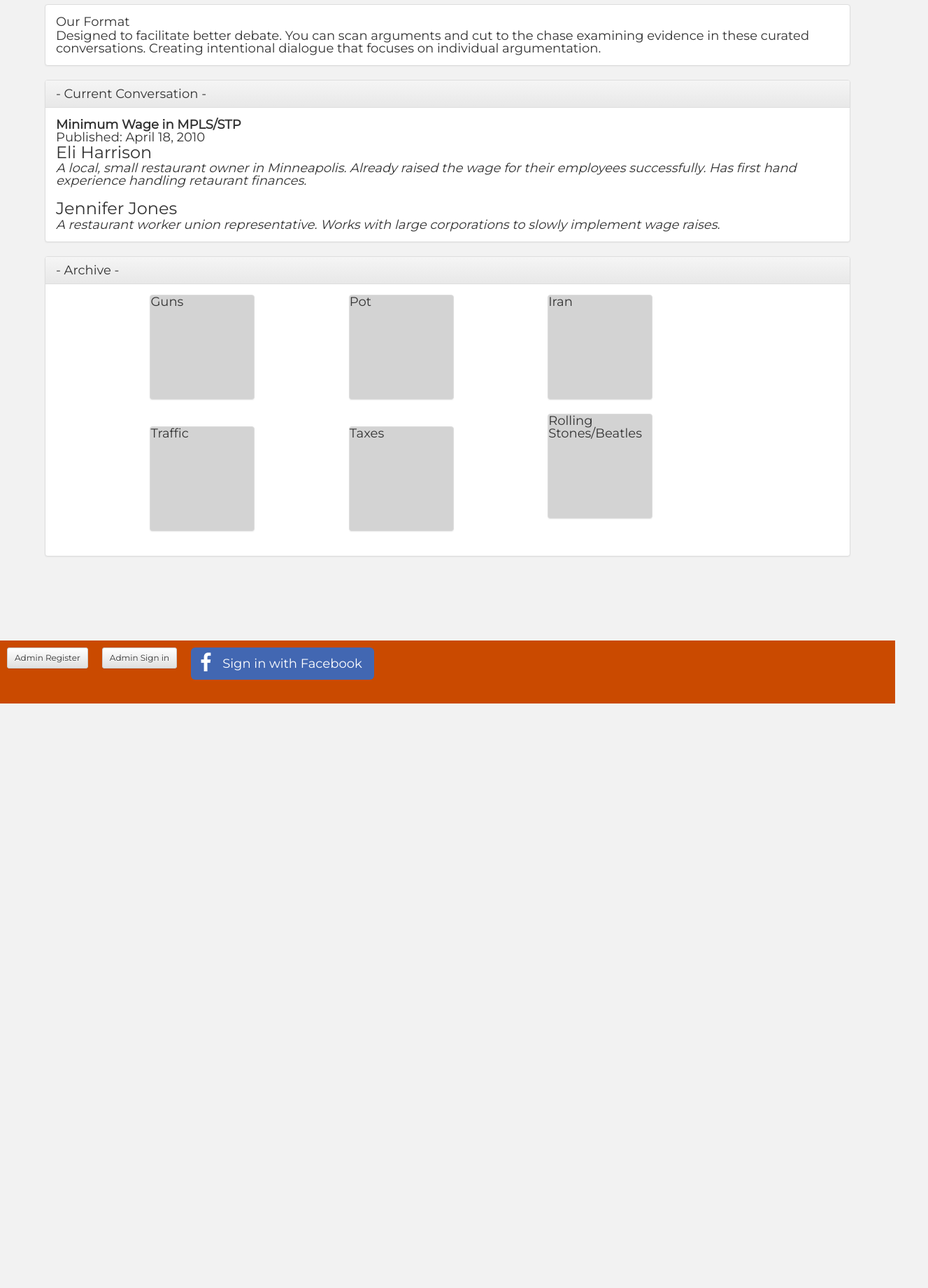
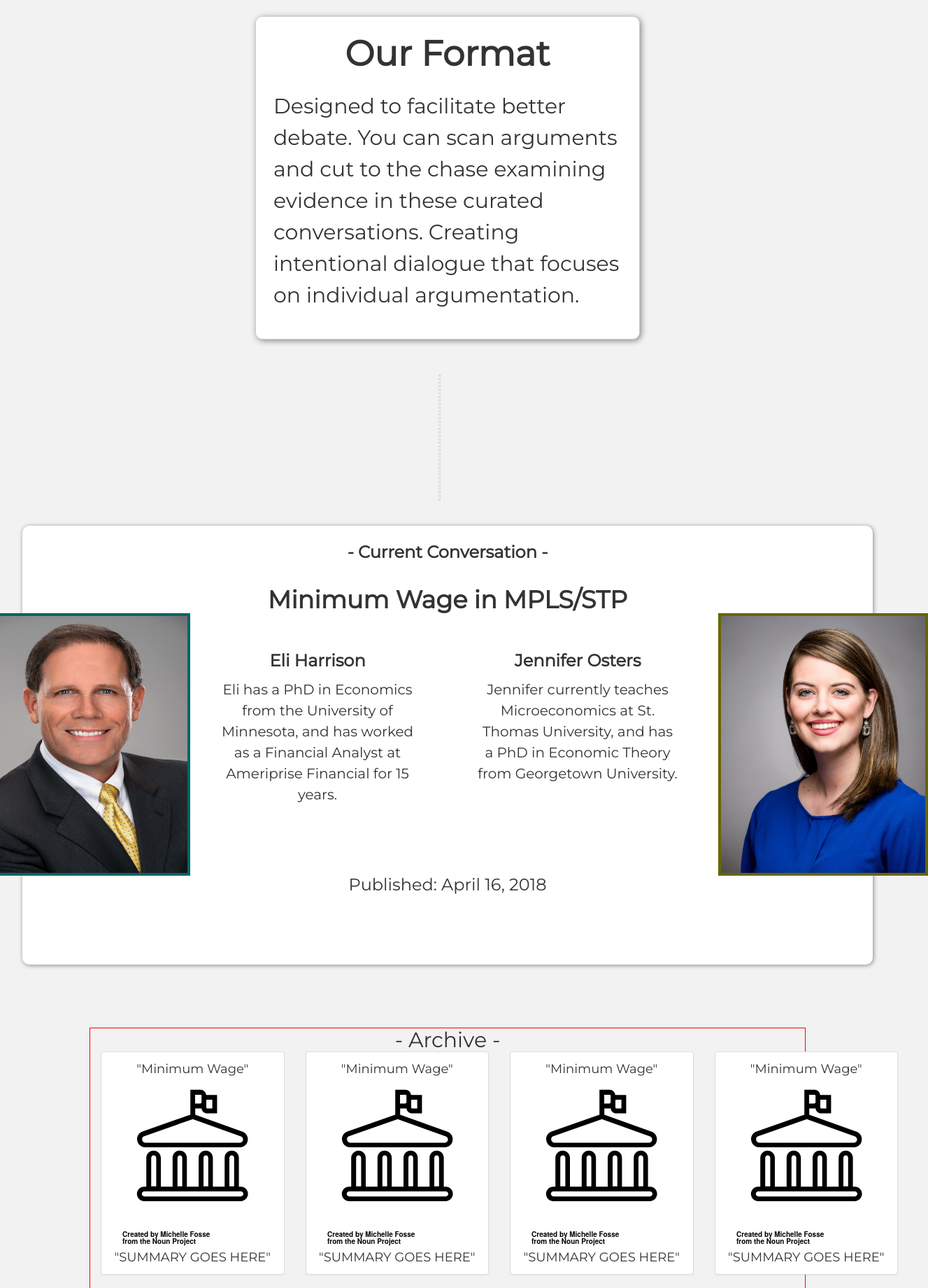
Before and after one commit to prime-hadar-policy-bytes/policy_bytes, a React (Create React App) app: page /home in a window 1280 px wide. Shown: the part 140-1980 px from the top of the page at 70% size, 1327 px wide, since content can reach past the window. Before the commit the page ends 1145 px from the top, so only its background shows below. Built offline with nearby package versions, Linux system fonts and the light colour scheme; no server answers.

Commit message:
decent styling progress made

```diff
--- /dev/null
+++ b/src/components/LandingPage/LandingPage.css
@@ -0,0 +1,84 @@
+/* TITLE */
+.landingJumbotron{
+    text-align: left;
+    width: 100% !important;
+    background-color: inherit !important;
+    margin: 0px 0px;
+    padding: 3em 14em 2em 14em ;
+    font-family: 'Montserrat', sans-serif;
+    font-size: 25px;
+}
+
+.landingJumbotron p {
+    font-size: 30px;
+    line-height: 1.5em;
+}
+.landingJumbotronInner {
+    border: 1px solid rgb(206, 206, 206);
+    padding: 1em;
+    margin: 0px;
+    border-radius: 10px;
+    background-color: white;
+    box-shadow: 2px 2px 8px #888888;
+
+}
+
+.dottedLine {
+    margin: 0em 0em 2em 49%;
+    width: 3px;
+    height: 10em;
+    border: 1px dashed rgb(206, 206, 206);
+}
+
+
+/* CURRENT CONVERSATION */
+.featuredTopicPanel {
+    margin: auto auto auto 20%;
+    width: 60%;
+    background: white !important
+}
+
+.featuredTopicJumbotron{
+    text-align: center;
+    width: 95% !important;
+    background-color: white !important;
+    margin: 1em 2.5%;
+    padding: 1em 2em 4em 2em ;
+    font-family: 'Montserrat', sans-serif;
+    font-size: 25px;
+    box-shadow: 1px 1px 6px #888888;
+    border-radius: 10px;
+    /* border: 1px solid red;  */
+}
+
+.featuredTopicJumbotron h2 {
+    font-size: 35px;
+    margin-top: 1em;
+}
+.featuredTopicJumbotron p {
+    font-size: 20px;
+    line-height: 1.5em;
+}
+
+
+.featuredTopicPhotoLeft {
+    overflow: hidden;
+    margin: 0 0 0 -5em;
+    height: 15em;
+    width: 12em !important;
+}
+
+.featuredTopicPhotoRight {
+    height: 15em;
+    width: 12em !important;
+}
+
+
+/* ARCHIVE */
+
+.archiveWrapper {
+    text-align: center;
+    width: 80%;
+    margin: 5em 0 5em 10%;
+    border: 1px solid red;
+}
--- a/src/components/LandingPage/LandingPage.jsx
+++ b/src/components/LandingPage/LandingPage.jsx
@@ -2,62 +2,58 @@ import React, { Component } from 'react'
 import { connect } from 'react-redux'
 import Footer from '../Footer/Footer.jsx'
 
-import Panel from 'react-bootstrap/lib/Panel'
+import { Panel, Grid, Col, Row, Jumbotron, Image } from 'react-bootstrap';
+
+import dummyTopicCache from '../TopicPage/DummyData.js'
+import LandingPageFeaturedTopic from './LandingPageFeaturedTopic.jsx'
+import LandingPageArchive from './LandingPageArchive.jsx'
+
+import './LandingPage.css'
+
 
 export class LandingPage extends Component {
+
+
 
   render() {
     return (
       <div>
-        <div className="wrapper">
-          <h1>Landing Page</h1>
-            <Panel>
-              <Panel.Body>
-              <h4>Our Format</h4>
+          {/* <div className="wrapper"> */}
+
+          <Jumbotron className="landingJumbotron" >
+            <Grid>
+                  <div className="landingJumbotronInner">
+                    <Row>
+                          <Col xs={12} md={12}>
+                              {/* <hr/> */}
+                              <h1><strong>Our Format</strong></h1>
+                          </Col>
+                    </Row>
+                    <Row>
+                          <Col xs={12} md={12}>
                           <p>
                               Designed to facilitate better debate.
                               You can scan arguments and cut to the chase examining evidence in
                               these curated conversations.
                               Creating intentional dialogue that focuses on individual argumentation.
                           </p>
-              </Panel.Body>
-            </Panel>
+                          {/* <hr/> */}
+                          </Col>
+                    </Row>
+                  </div>
+            </Grid>
+          </Jumbotron>
 
-            <Panel>
-              <Panel.Heading>- Current Conversation -</Panel.Heading>
-              <Panel.Body>
-               <strong> Minimum Wage in MPLS/STP</strong>
-               <p>Published: April 18, 2010</p>
-               <div className="wirePhoto"></div>
-               <div className="wirePhoto"></div>
-               <h3>Eli Harrison</h3>
-                <i>A local, small restaurant owner in Minneapolis.
-                  Already raised the wage for their employees successfully.
-                   Has first hand experience handling retaurant finances.
-                </i>
-               <br/>
-               <br/>
-               <h3>Jennifer Jones</h3>
-               <i>
-                  A restaurant worker union representative.
-                  Works with large corporations to slowly implement wage raises.
-               </i>
-              </Panel.Body>
-            </Panel>
+          <div className="dottedLine"></div>
 
-            <Panel>
-              <Panel.Heading>- Archive -</Panel.Heading>
-              <Panel.Body>
-                <Panel className="wireArchive">Guns</Panel>
-                <Panel className="wireArchive">Pot</Panel>
-                <Panel className="wireArchive">Iran</Panel>
-                <Panel className="wireArchive">Traffic</Panel>
-                <Panel className="wireArchive">Taxes</Panel>
-                <Panel className="wireArchive">Rolling Stones/Beatles</Panel>
-              </Panel.Body>
-            </Panel>
 
-          </div>
+            <LandingPageFeaturedTopic />
+
+            <LandingPageArchive />
+
+
+
+          {/* </div> */}
 
           <Footer/>
 
--- /dev/null
+++ b/src/components/LandingPage/LandingPageArchive.jsx
@@ -0,0 +1,90 @@
+import React, { Component } from 'react'
+
+import { Panel, Grid, Col, Row, Jumbotron, Image } from 'react-bootstrap';
+
+import dummyTopicCache from '../TopicPage/DummyData.js'
+
+import './LandingPage.css'
+
+export default class LandingPageArchive extends Component {
+  render() {
+    return (
+      <div className="archiveWrapper">
+
+          <h2>- Archive -</h2>
+
+          <Grid>
+              <Row>
+                  <Col md={3}>
+                    <Panel className="archivePanel">
+                        <Panel.Body>
+                            <h4>
+                            "Minimum Wage"
+                            </h4>
+                            <img src="./assets/politicsIcon.svg" alt="" width="200"/>
+                            <p>
+                                "SUMMARY GOES HERE"
+                            </p>
+                        </Panel.Body>
+                    </Panel>
+                  </Col>
+                  <Col md={3}>
+                    <Panel className="archivePanel">
+                        <Panel.Body>
+                            <h4>
+                            "Minimum Wage"
+                            </h4>
+                            <img src="./assets/politicsIcon.svg" alt="" width="200"/>
+                            <p>
+                                "SUMMARY GOES HERE"
+                            </p>
+                        </Panel.Body>
+                    </Panel>
+                  </Col>
+                  <Col md={3}>
+                    <Panel className="archivePanel">
+                        <Panel.Body>
+                            <h4>
+                            "Minimum Wage"
+                            </h4>
+                            <img src="./assets/politicsIcon.svg" alt="" width="200"/>
+                            <p>
+                                "SUMMARY GOES HERE"
+                            </p>
+                        </Panel.Body>
+                    </Panel>
+                  </Col>
+                  <Col md={3}>
+                    <Panel className="archivePanel">
+                        <Panel.Body>
+                            <h4>
+                            "Minimum Wage"
+                            </h4>
+                            <img src="./assets/politicsIcon.svg" alt="" width="200"/>
+                            <p>
+                                "SUMMARY GOES HERE"
+                            </p>
+                        </Panel.Body>
+                    </Panel>
+                  </Col>
+                  <Col md={3}>
+                    <Panel className="archivePanel">
+                        <Panel.Body>
+                            <h4>
+                            "Minimum Wage"
+                            </h4>
+                            <img src="./assets/politicsIcon.svg" alt="" width="200"/>
+                            <p>
+                                "SUMMARY GOES HERE"
+                            </p>
+                        </Panel.Body>
+                    </Panel>
+                  </Col>
+              </Row>
+          </Grid>
+
+
+      </div>
+    )
+  }
+}
--- /dev/null
+++ b/src/components/LandingPage/LandingPageFeaturedTopic.jsx
@@ -0,0 +1,79 @@
+import React, { Component } from 'react'
+
+import { Panel, Grid, Col, Row, Jumbotron, Image } from 'react-bootstrap';
+
+import dummyTopicCache from '../TopicPage/DummyData.js'
+
+import './LandingPage.css'
+
+export default class LandingPageFeaturedTopic extends Component {
+  render() {
+    return (
+      <div>
+
+        <Jumbotron className="featuredTopicJumbotron" >
+            <Grid>
+                  {/* <div className="featuredTopicJumbotronInner"> */}
+                    <Row>
+                          <Col xs={12} md={12}>
+                              <h3><strong>- Current Conversation -</strong></h3>
+                          </Col>
+                    </Row>
+                    <Row>
+                          <Col xs={12} md={12}>
+                              <h2><strong>Minimum Wage in MPLS/STP</strong></h2>
+                          </Col>
+                    </Row>
+
+
+        {/* CONTRIBUTORS */}
+                    <Row>
+                          <div >
+                                  <Col xs={4} md={2}>
+                                      <img className="featuredTopicPhotoLeft contrib1" src="/assets/headshot1.jpeg" rounded/>
+                                  </Col>
+                                  <Col xs={8} md={4}>
+                                      <div className="contributorText">
+                                          <h3>
+                                              <strong>
+                                                  {dummyTopicCache.contributor1FirstName} {dummyTopicCache.contributor1LastName}
+                                              </strong>
+                                          </h3>
+                                          <p>
+                                          {dummyTopicCache.bio1}
+                                          </p>
+                                      </div>
+                                  </Col>
+                          </div>
+
+                          <div >
+                                  <Col xs={8} md={4}>
+                                      <div className="contributorText">
+                                              <h3>
+                                                  <strong>
+                                                      {dummyTopicCache.contributor2FirstName} {dummyTopicCache.contributor2LastName}
+                                                  </strong>
+                                              </h3>
+                                              <p>
+                                                  {dummyTopicCache.bio2}
+                                              </p>
+                                      </div>
+                                  </Col>
+                                  <Col  xs={4} md={2}>
+                                      <img className="featuredTopicPhotoRight contrib2" src="/assets/headshot2.jpeg" rounded/>
+                                  </Col>
+                          </div>
+                  </Row>
+
+                <Row>
+                        <Col xs={12} md={12}>
+                            <h3>Published: April 16, 2018</h3>
+                        </Col>
+                </Row>
+                  {/* </div> */}
+            </Grid>
+          </Jumbotron>
+      </div>
+    )
+  }
+}
--- a/src/components/TopicPage/TopicPage.css
+++ b/src/components/TopicPage/TopicPage.css
@@ -17,7 +17,6 @@ h1{
     padding-left: 8em;
     padding-right: 8em;
     font-family: 'Montserrat', sans-serif;
-
 }
 
 .commonGroundJumbotron{
```
Lines whose indentation alone changed are shown as unchanged.
